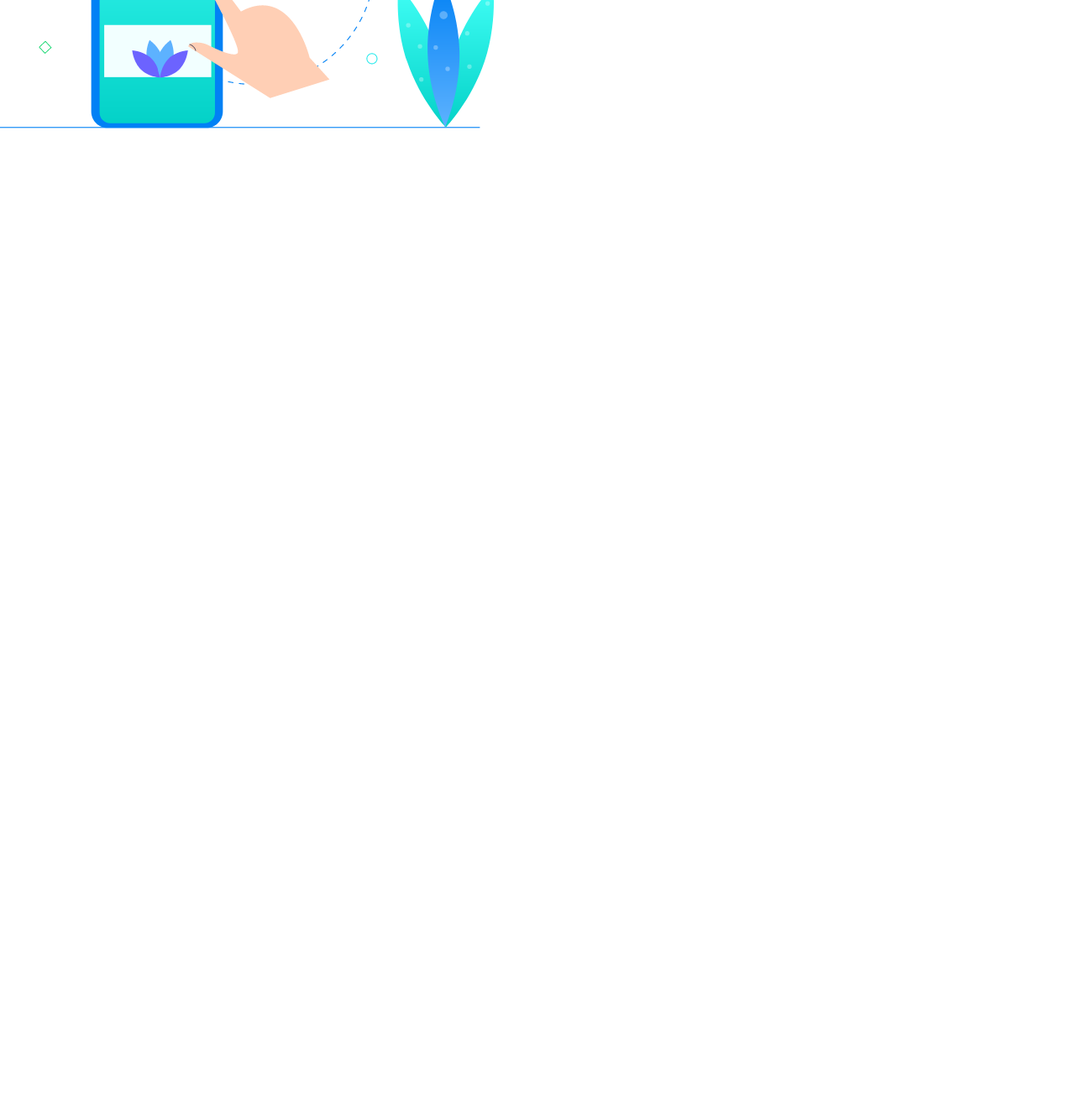
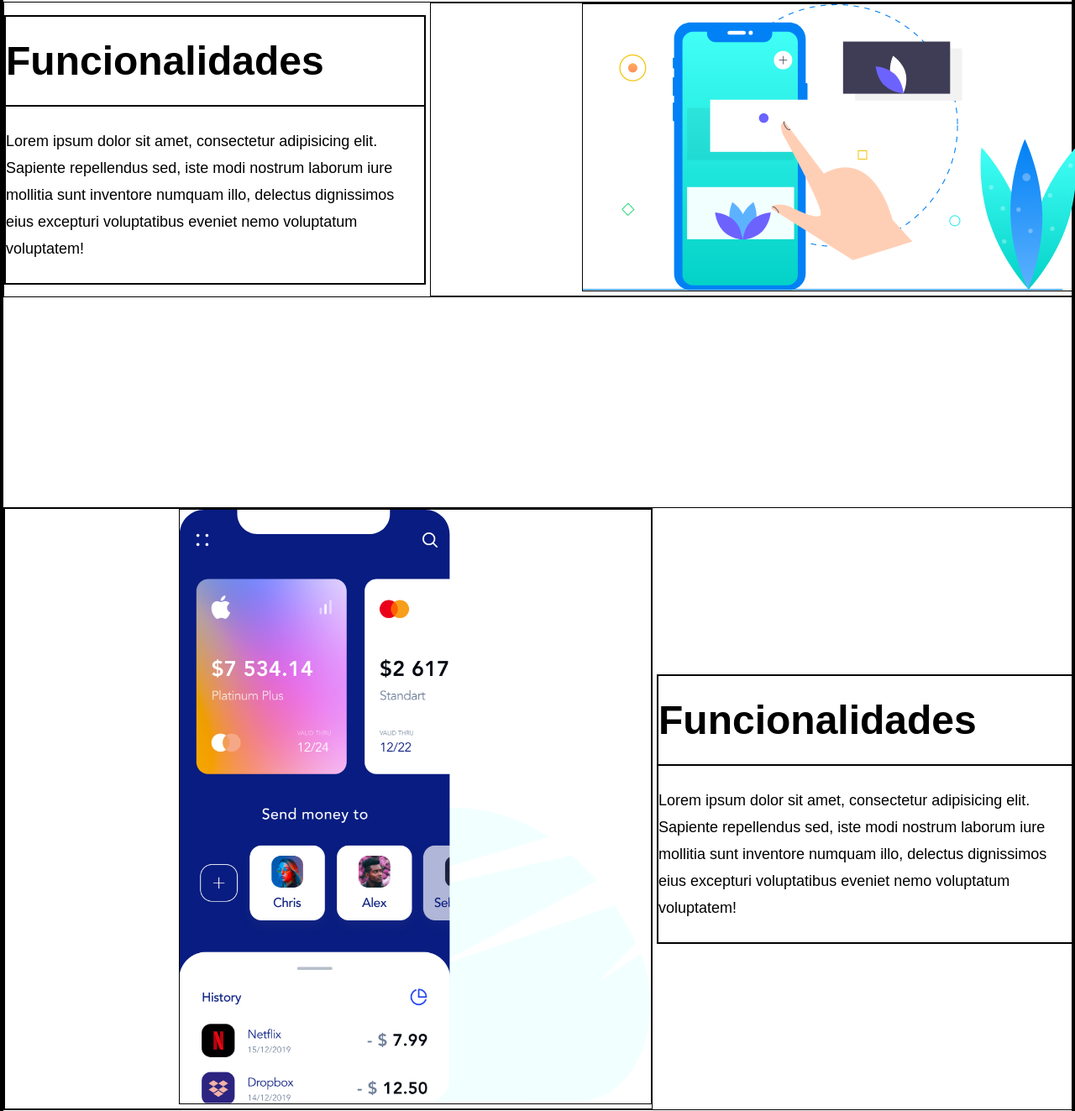
Before and after one commit to C1ndyJS/proyectoWeb_BootCamp, a plain HTML site: page index.html in a window 1280 px wide. Shown: the part 1054-2377 px from the top of the page at 84% size. Before the commit the page ends 1212 px from the top, so only its background shows below. Drawn offline with Linux system fonts and the light colour scheme.

Commit message:
Added: Details in the init page

```diff
--- a/index.html
+++ b/index.html
@@ -48,8 +48,18 @@
                     <img src="img/draw.png" />
                 </div>
             </div>
+            <div class="layout layout-right">
+
+                <div class="image">
+                    <img src="img/mobile_screen.png" />
+                </div>
+                <div class="text">
+                    <h3>Funcionalidades</h3>
+                    <p>Lorem ipsum dolor sit amet, consectetur adipisicing elit. Sapiente repellendus sed, iste modi nostrum laborum iure mollitia sunt inventore numquam illo, delectus dignissimos eius excepturi voluptatibus eveniet nemo voluptatum voluptatem!</p>
+                </div>
+            </div>
         </div>
-        <div class="section" id="Catalog"></div>
+        <div class="section" id="Catalog"> </div>
         <div class="section" id="About Us"></div>
         <div class="section" id="Contact"></div>
     </div>
--- a/style.css
+++ b/style.css
@@ -2,6 +2,7 @@
             padding: 0;
             /*Espacio Interior entre elementos*/
             margin: 0;
+            border: solid 1px #000;
         }
 
         body {
@@ -89,3 +90,42 @@
             text-align: right;
             width: 40px;
         }
+        /*-------------------------------------------*/
+
+        .layout {
+            width: 1280px;
+            margin: 250px auto;
+        }
+
+        .layout div {
+            display: inline-block;
+            vertical-align: middle;
+        }
+
+        .layout h3 {
+            font-size: 48px;
+            padding: 25px 0;
+        }
+
+        .layout p {
+            padding: 25px 0;
+            line-height: 32px;
+        }
+
+        .layout-left .text {
+            width: 500px;
+        }
+
+        .layout-left .image {
+            width: 770px;
+            text-align: right;
+        }
+
+        .layout-right .text {
+            width: 500px;
+        }
+
+        .layout-right .image {
+            width: 770px;
+            text-align: right;
+        }
```
Lines whose indentation alone changed are shown as unchanged.
